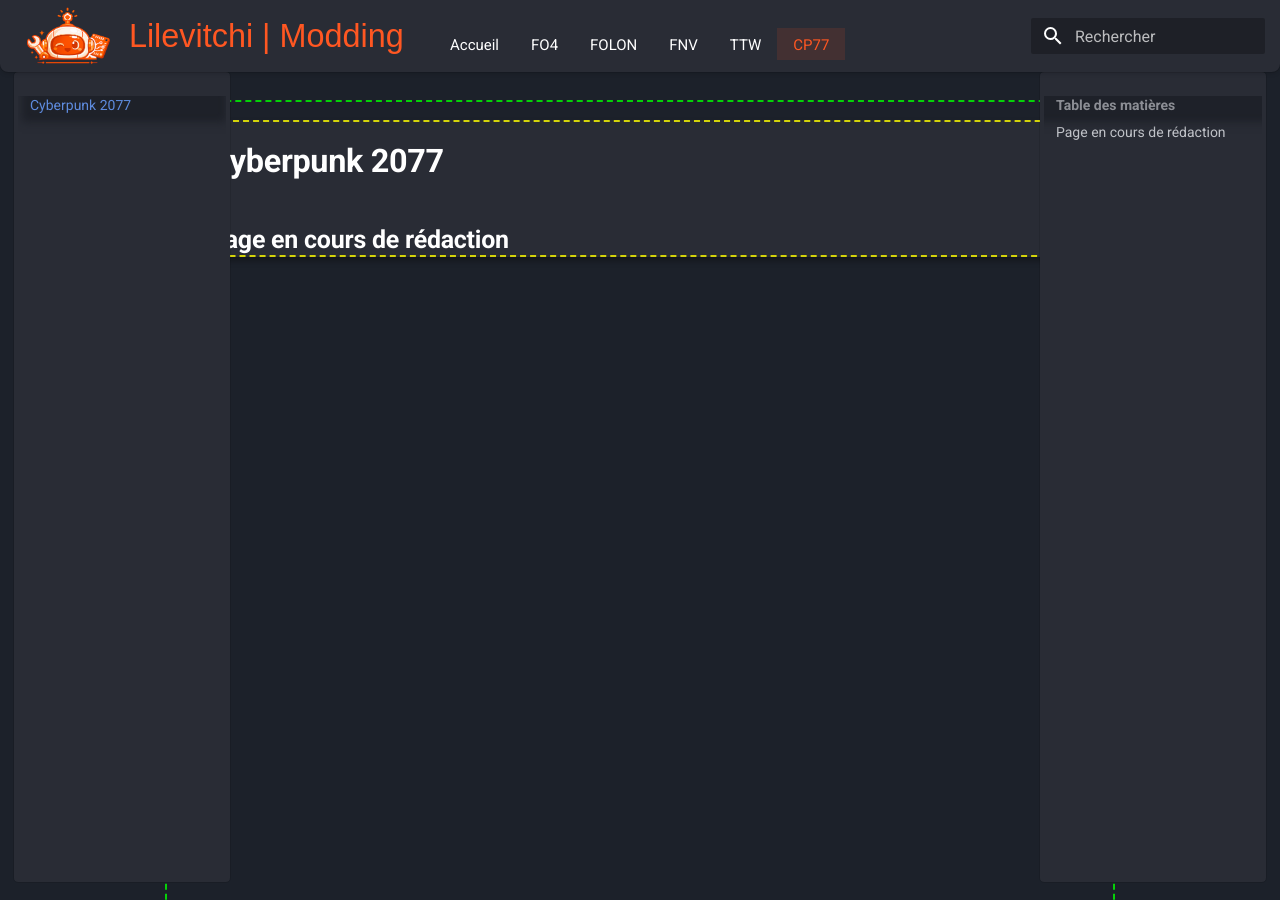
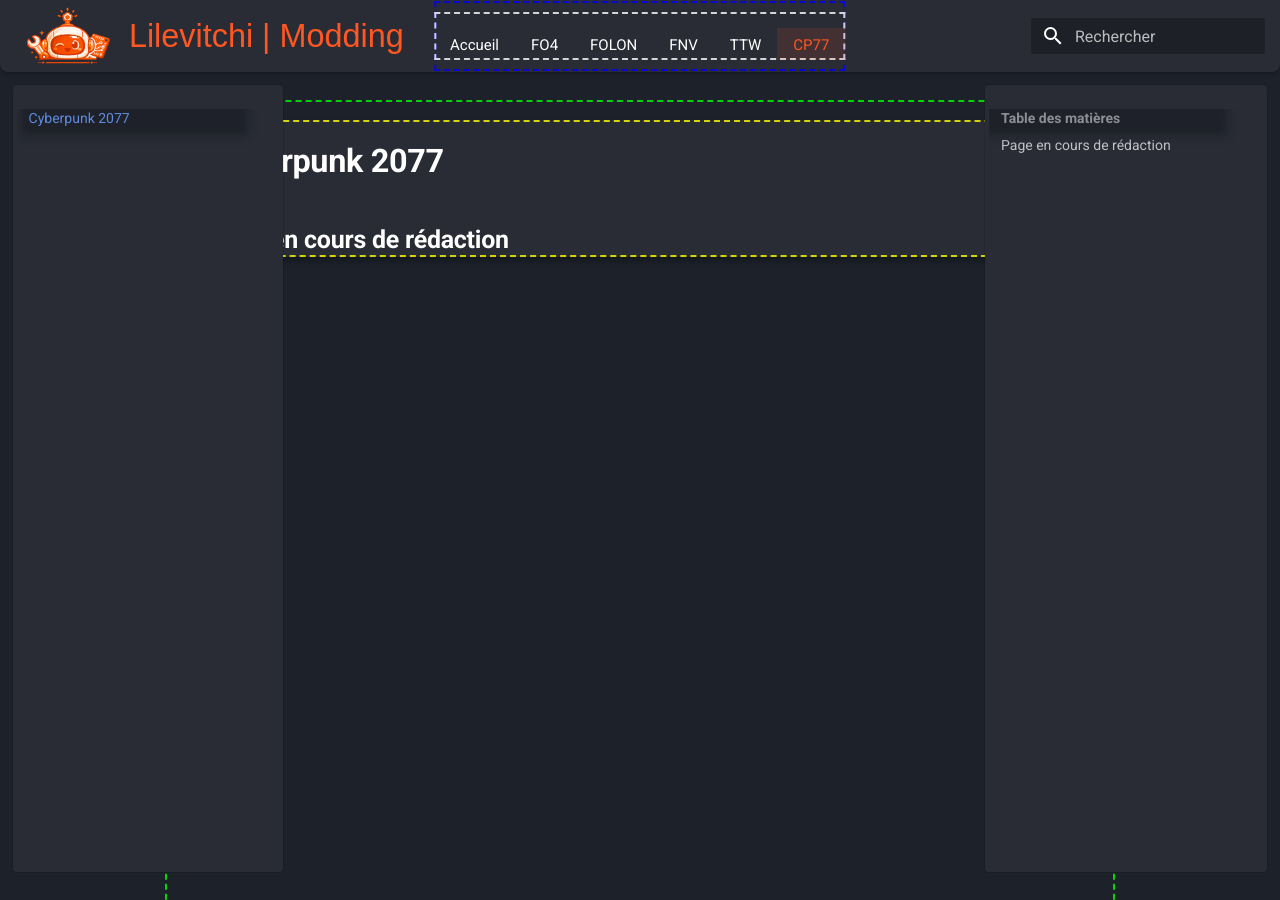
Before and after one commit to Lilevitchi/lilevitchi.github.io, an MkDocs documentation site: the page built from docs/cyberpunk/index.md, in a window 1280 px wide and 900 px high. Built offline with MkDocs 1.6.1 and Material for MkDocs 9.7.7, drawn with Linux system fonts in a browser that asks for light colours.

Commit message:
Update extra.css

```diff
--- a/docs/stylesheets/extra.css
+++ b/docs/stylesheets/extra.css
@@ -32,11 +32,11 @@
 
   /* ---------- Layout ---------- */
   --header-height: 72px;
-  --progress-height: 4.68rem;       /* 75px */
-  --sidebar-width-primary: 216px;
-  --sidebar-width-secondary: 226px;
-  --sidebar-margin-top: 5.18rem;    /* 83px */
-  --sidebar-height-offset: 90px; /* 90px */
+  --progress-height: 4.68rem;          /* 75px */
+  --sidebar-width-primary: 13.5rem;    /* 216px */
+  --sidebar-width-secondary: 14.12rem; /* 226px */
+  --sidebar-margin: 0.63rem;           /* 10px */
+  --sidebar-height-offset: 5.62rem;    /* 90px */
 
   --content-max-width: 87.5rem;     /* 1400px */
   --grid-max-width: 95%;
@@ -204,6 +204,8 @@
   display: flex;
   align-items: center;
   pointer-events: none;
+  outline: 2px dashed rgba(0, 0, 255, 0.8); /* Bleu (Debug) */
+  outline-offset: -2px;
 }
 
 /* Barre des tabs */
@@ -214,6 +216,8 @@
   width: 100%;
   background: transparent;
   box-shadow: none;
+  outline: 2px dashed rgba(255, 255, 255, 0.8); /* Blanc (Debug) */
+  outline-offset: -2px;
 }
 
 /* Liste des onglets */
@@ -305,7 +309,7 @@
 /* Sidebar */
 [data-md-color-scheme] .md-sidebar {
   position: fixed;
-  /*margin-top: var(--sidebar-margin-top);*/
+  margin-top: var(--sidebar-margin);
   height: calc(100vh - var(--sidebar-height-offset));
   background: #292c35 !important;
   border-radius: 4px;
@@ -314,11 +318,11 @@
 }
 
 [data-md-color-scheme] .md-sidebar--primary {
-  left: 0.7rem;
+  left: var(--sidebar-margin);
   width: var(--sidebar-width-primary);
 }
 [data-md-color-scheme] .md-sidebar--secondary {
-  right: 0.7rem;
+  right: var(--sidebar-margin);
   width: var(--sidebar-width-secondary)
 }
 
```
